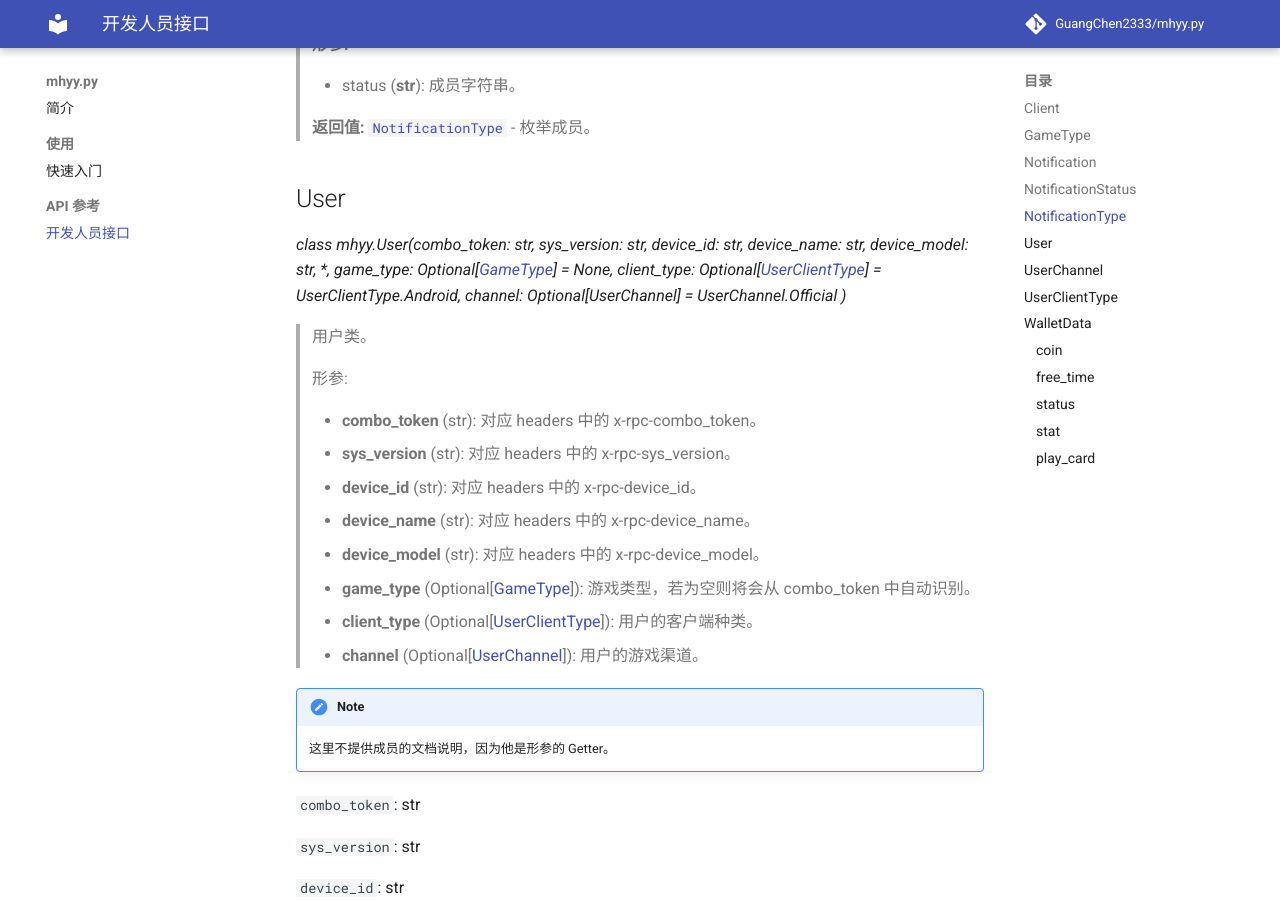
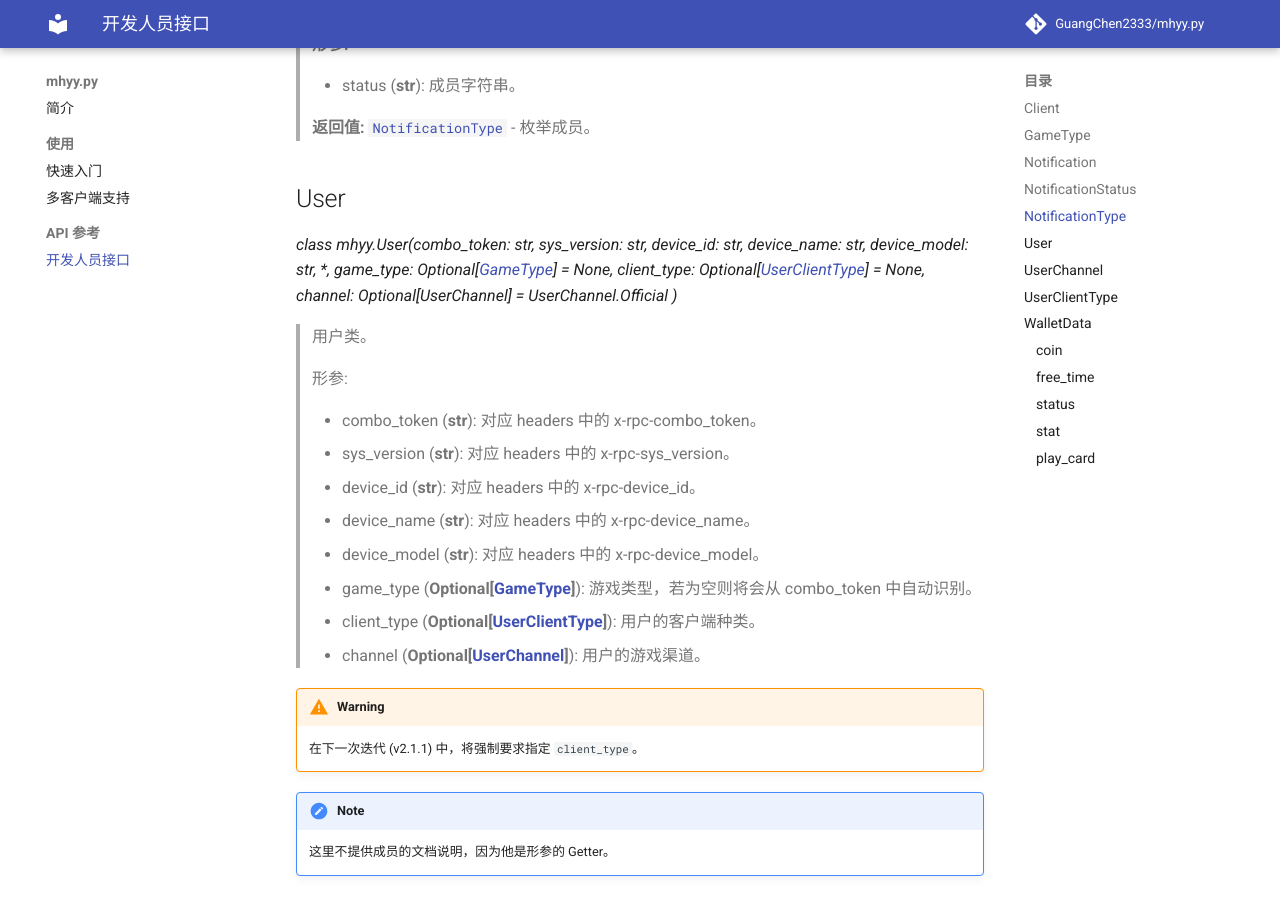
Before and after one commit to Mooneze/mhyy.py, an MkDocs documentation site: the page built from docs/api/interface.md, in a window 1280 px wide and 900 px high, scrolled down 3698 px. Built offline with MkDocs 1.6.1 and Material for MkDocs 9.7.7, drawn with Linux system fonts in a browser that asks for light colours; comment, search, counter and statistics services are not loaded; some of the changed text lies outside the part shown.

Commit message:
feat: Support the PCWeb client

```diff
--- a/docs/api/interface.md
+++ b/docs/api/interface.md
@@ -38,7 +38,7 @@
 >
 > **形参:**
 >
-> - game_type ([GameType](#gametype)): 游戏类型。
+> - game_type ([**GameType**](#gametype)): 游戏类型。
 >
 > **返回值:** `str` - 该游戏类型的版本号。
 
@@ -166,21 +166,25 @@
 
 _class mhyy.User(combo_token: str, sys_version: str, device_id: str, device_name: str, device_model: str,
 *, game_type: Optional[[GameType](#gametype)] = None, client_type: Optional[[UserClientType](#userclienttype)] =
-UserClientType.Android, channel: Optional[UserChannel] = UserChannel.Official
+None, channel: Optional[UserChannel] = UserChannel.Official
 )_
 
 > 用户类。
 >
 > 形参:
 >
-> - **combo_token** (str): 对应 headers 中的 x-rpc-combo_token。
-> - **sys_version** (str): 对应 headers 中的 x-rpc-sys_version。
-> - **device_id** (str): 对应 headers 中的 x-rpc-device_id。
-> - **device_name** (str): 对应 headers 中的 x-rpc-device_name。
-> - **device_model** (str): 对应 headers 中的 x-rpc-device_model。
-> - **game_type** (Optional[[GameType](#gametype)]): 游戏类型，若为空则将会从 combo_token 中自动识别。
-> - **client_type** (Optional[[UserClientType](#userclienttype)]): 用户的客户端种类。
-> - **channel** (Optional[[UserChannel](#userchannel)]): 用户的游戏渠道。
+> - combo_token (**str**): 对应 headers 中的 x-rpc-combo_token。
+> - sys_version (**str**): 对应 headers 中的 x-rpc-sys_version。
+> - device_id (**str**): 对应 headers 中的 x-rpc-device_id。
+> - device_name (**str**): 对应 headers 中的 x-rpc-device_name。
+> - device_model (**str**): 对应 headers 中的 x-rpc-device_model。
+> - game_type (**Optional[[GameType](#gametype)]**): 游戏类型，若为空则将会从 combo_token 中自动识别。
+> - client_type (**Optional[[UserClientType](#userclienttype)]**): 用户的客户端种类。
+> - channel (**Optional[[UserChannel](#userchannel)]**): 用户的游戏渠道。
+
+!!! Warning
+
+    在下一次迭代 (v2.1.1) 中，将强制要求指定 `client_type`。
 
 !!! Note
 
--- a/mkdocs.yml
+++ b/mkdocs.yml
@@ -21,6 +21,7 @@
   - 简介: index.md
   - 使用:
       - 快速入门: usage/quick_start.md
+      - 多客户端支持: usage/multi_client_support.md
   - API 参考:
       - 开发人员接口: api/interface.md
 
--- a/src/mhyy/__init__.py
+++ b/src/mhyy/__init__.py
@@ -1,10 +1,10 @@
-# Client.
+# Client
 from ._client import Client
 from ._types import GameType
 
-# User.
+# User
 from ._user import User
 from ._types import UserClientType, UserChannel
 
-# Notification.
+# Notification
 from ._types import NotificationType, NotificationStatus
```
Also changed, not shown: other parts of docs/api/interface.md (+4 -4 lines), docs/index.md (+4 -3 lines), docs/usage/multi_client_support.md (added, +19 -0 lines), docs/usage/quick_start.md (+8 -2 lines), 4 other files.
